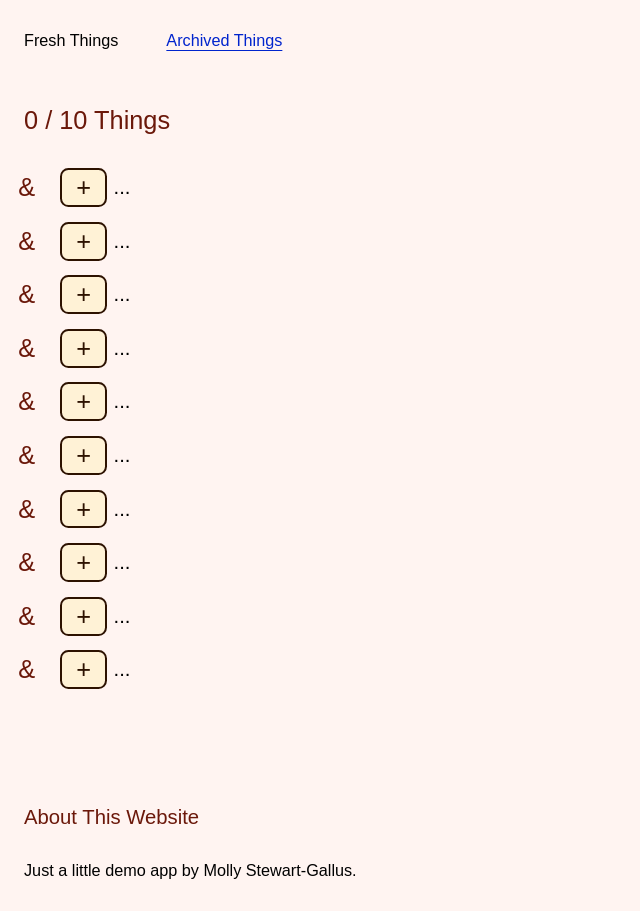
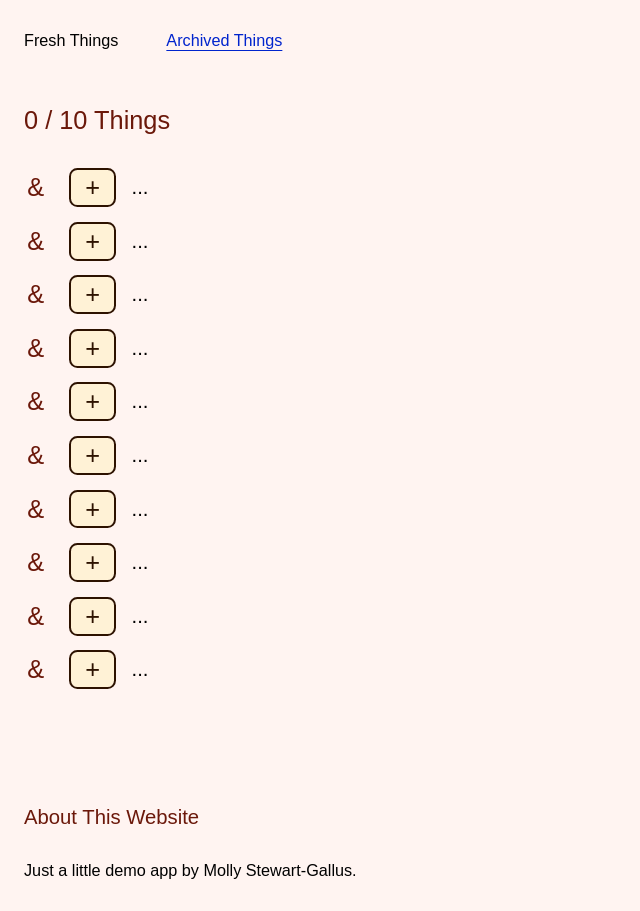
Before and after one commit to mstewartgallus/ten-things, a Next.js app: page / in a window 1280 px wide. Shown: the whole page, without its empty margins (0-640 px from the left). Built offline with nearby package versions, Linux system fonts and the light colour scheme.

Commit message:
Cleanup layout

```diff
--- a/app/_ui/complete-things/CompleteList.module.css
+++ b/app/_ui/complete-things/CompleteList.module.css
@@ -5,14 +5,20 @@
 .list {
     display: flex;
     flex-direction: column;
-    gap:  var(--line);
-}
-.item {
-    display: flex;
+    gap: var(--line);
 }
 
-.tick {
+.item {
+    display: flow-root;
+}
+
+.marker {
+    float: inline-start;
     color: var(--emphasis-text);
     font-size: 1.5625rem;
     margin-inline: calc(0.5 * var(--line));
 }
+
+.content {
+
+}
--- a/app/_ui/complete-things/index.tsx
+++ b/app/_ui/complete-things/index.tsx
@@ -23,9 +23,7 @@ const CompleteItem = () => {
 
     // const entry = entryAtId(item.id);
     return <li role="listitem" className={styles.item}>
-            <div className={styles.tick}>
-               —
-            </div>
+           <div className={styles.marker}>—</div>
            <CompleteComponent value={value} created={created} completed={completed} />
         </li>;
 };
--- a/app/_ui/ten-things/TenThings.module.css
+++ b/app/_ui/ten-things/TenThings.module.css
@@ -5,9 +5,13 @@
 }
 .item {
     all: unset;
-    display: flex;
+    display: flow-root;
     max-inline-size: 40em;
     position: relative;
+    padding-inline-start: 1ch;
+}
+.itemMarker {
+    float: inline-start;
 }
 
 .grabberIcon {
--- a/app/_ui/ten-things/index.tsx
+++ b/app/_ui/ten-things/index.tsx
@@ -87,7 +87,7 @@ const Item = ({ anyDragging, deselectAction, dragEndAction }: ItemProps) => {
 
     const toggleAction = iff(!selected, selectAction) ?? deselectAction;
 
-    return <li role="listitem" className={styles.item}>
+    return <li role="listitem" className={styles.item} data-selected={selected}>
             <DropButton action={dropAction} />
             <div className={styles.itemMarker}>
                 <DragButton disabled={anyDragging && !dragging} dragging={dragging}
--- a/ui/complete/Complete.module.css
+++ b/ui/complete/Complete.module.css
@@ -1,7 +1,8 @@
 .complete {
-    display: flex;
-    flex-direction: column;
+    /* display: flex; */
+    /* flex-direction: column; */
 }
+
 .dates {
     display: flex;
     flex-direction: column;
--- a/ui/complete/index.tsx
+++ b/ui/complete/index.tsx
@@ -1,4 +1,5 @@
 import { Time } from '../time';
+import { P } from '../p';
 
 import styles from './Complete.module.css';
 
@@ -9,10 +10,10 @@ interface Props {
 }
 
 export const Complete = ({ value, created, completed }: Props) =>
-    <div className={styles.complete}>
-        {value}
+    <>
+        <P>{value}</P>
         <div className={styles.dates}>
             <span>Created: <Time>{created}</Time></span>
             <span>Completed: <Time>{completed}</Time></span>
         </div>
-    </div>;
+    </>;
--- a/ui/fresh-edit/FreshEdit.module.css
+++ b/ui/fresh-edit/FreshEdit.module.css
@@ -1,25 +1,12 @@
 .item {
     flex-grow: 1;
-    display: grid;
-    align-items: center;
-    grid-template-columns: 1fr auto;
-    grid-template-rows: auto 1fr auto;
-    grid-template-areas:
-        "title    title"
-        "title    title"
-        "metadata widgets";
-}
-.metadata {
-    grid-area: metadata;
-}
-.freshItem {
-    grid-area: title;
 }
 .widgets {
-    grid-area: widgets;
+    float: inline-end;
 }
 
 .disclosureButton {
+    margin-inline-end: 1ch;
     float: inline-start;
     display: flex;
     align-items: start;
@@ -53,7 +40,8 @@
     box-sizing: border-box;
 
     margin-inline: 1ch;
-    margin-block: calc(0.5 * var(--line));
+    padding-block: calc(0.5 * var(--line));
+    min-block-size: cavar(--line);
 }
 
 .info {
@@ -73,7 +61,8 @@
 
 .inputWrapper {
     all: unset;
-    display: flow-root;
+    display: block;
+    /* display: flow-root; */
 }
 
 .inputWrapper[data-selected="true"] {
@@ -91,9 +80,6 @@
     outline-color: var(--highlight-text);
 }
 
-.inputWrapper[data-selected="true"]:invalid {
-    outline-color: red;
-}
 
 @media print {
     .disclosureButton, .widgets {
--- a/ui/fresh-edit/FreshLayout.tsx
+++ b/ui/fresh-edit/FreshLayout.tsx
@@ -50,11 +50,11 @@ export const FreshLayout = ({
                     <div id={controlId} className={styles.title} data-selected={selected}>
                         {title}
                     </div>
-                 </div>
-            </div>
 
-            <div className={styles.widgets}>
-                {completeButton}
+                     <div className={styles.widgets}>
+                         {completeButton}
+                     </div>
+                </div>
             </div>
 
             <div className={styles.metadata}>
--- a/ui/fresh-edit/index.tsx
+++ b/ui/fresh-edit/index.tsx
@@ -11,6 +11,7 @@ import { FreshProvider } from "./FreshProvider";
 import { FreshEditing } from "./FreshEditing";
 import { FreshReading } from "./FreshReading";
 import { Time } from "../time";
+import { P } from "../p";
 
 interface ViewProps {
     children: ReactNode;
@@ -44,7 +45,7 @@ export const FreshEdit = (props: Props) => {
      return <FreshProvider>
             <FreshView {...props}>
         {
-            created && <>Created: <Time>{created}</Time></>
+            created && <P>Created: <Time>{created}</Time></P>
         }
             </FreshView>
          </FreshProvider>;
```
